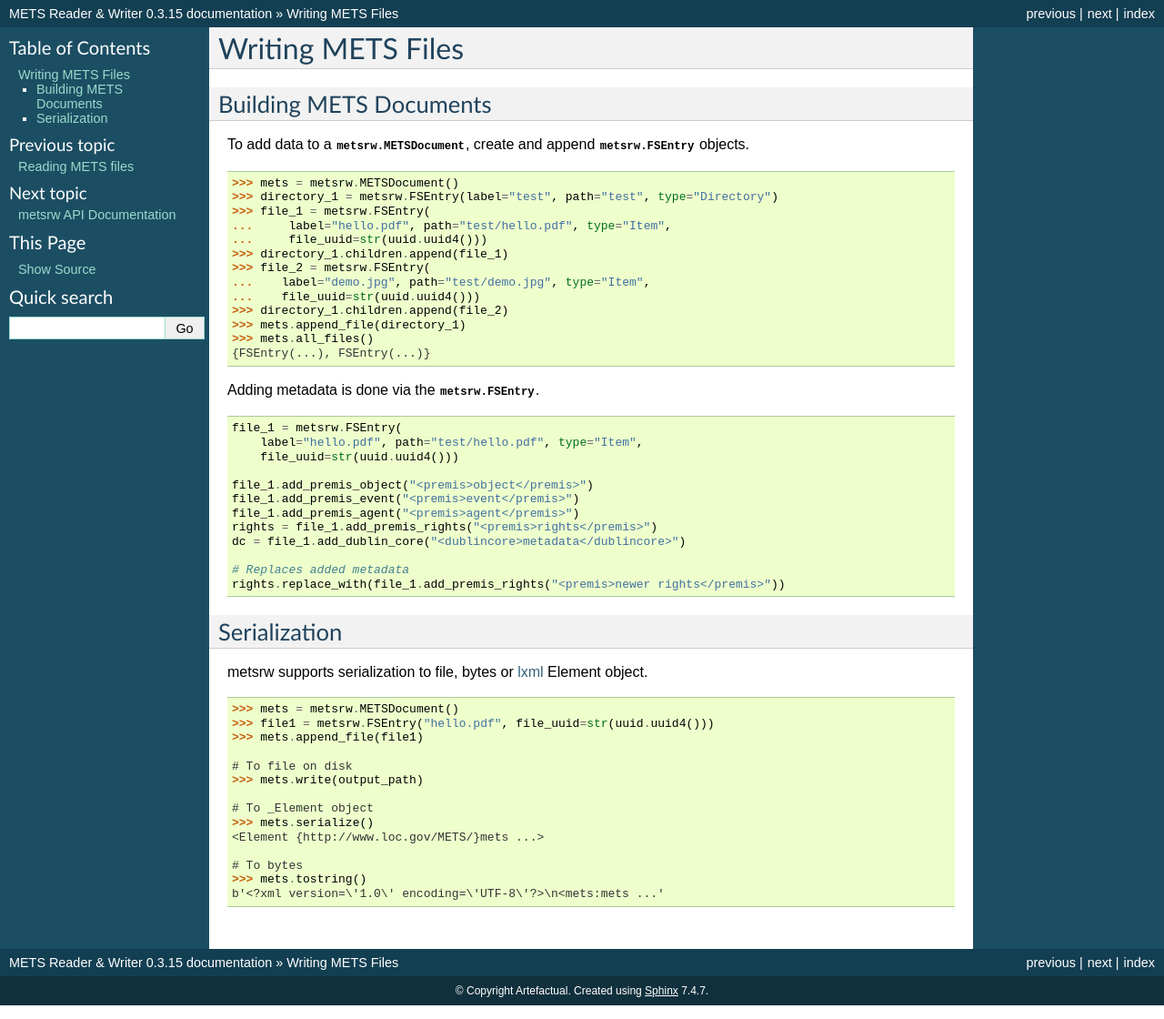
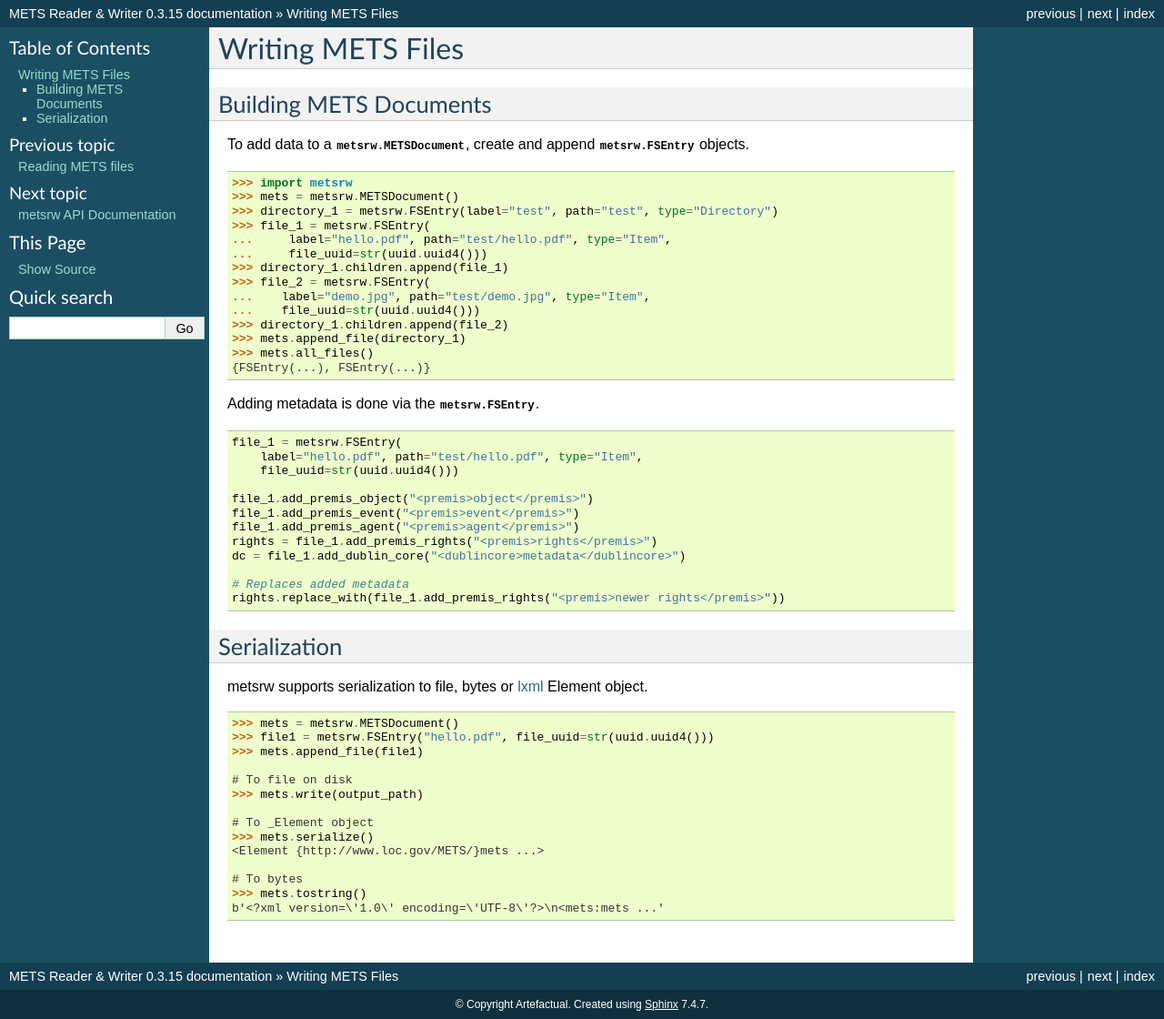
Before and after one commit to artefactual-labs/mets-reader-writer, a Sphinx documentation site: the page built from docs/writing-mets.rst, in a window 1280 px wide. Shown: the whole page at 91% size. Built offline with Sphinx 7.4.7, drawn with Linux system fonts in a browser that asks for light colours.

Commit message:
Update writing-mets.rst - adds import statement

```diff
--- a/docs/writing-mets.rst
+++ b/docs/writing-mets.rst
@@ -10,6 +10,7 @@ To add data to a :class:`metsrw.METSDocument`, create and append
 
 .. doctest::
 
+    >>> import metsrw
     >>> mets = metsrw.METSDocument()
     >>> directory_1 = metsrw.FSEntry(label="test", path="test", type="Directory")
     >>> file_1 = metsrw.FSEntry(
```
